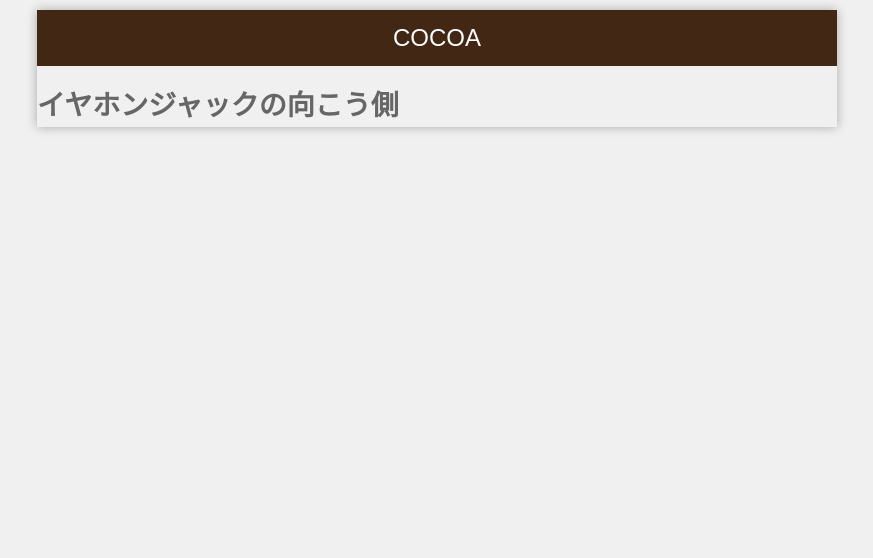
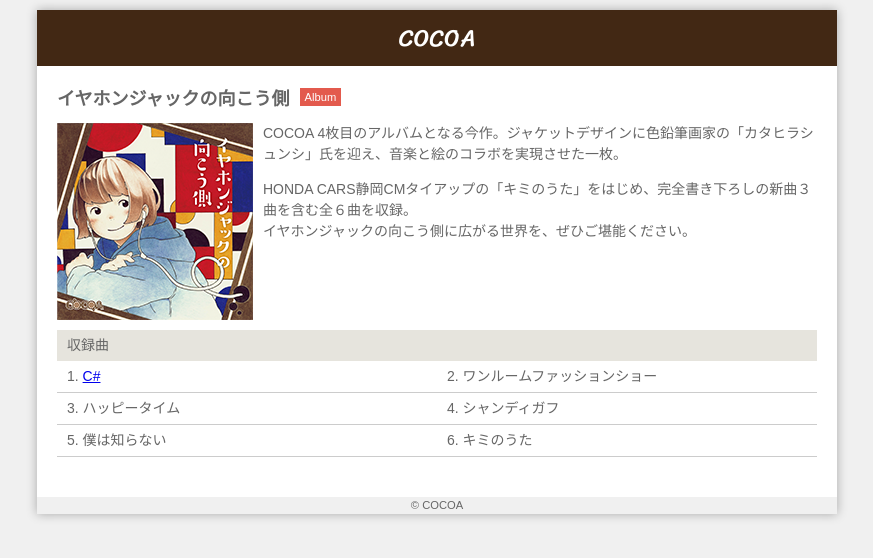
Before and after one commit to murayama333/htmlcssjs_book, a plain HTML site: page index.html in a window 1280 px wide. Shown: the whole page, without its empty margins (203-1076 px from the left). Drawn offline with Linux system fonts and the light colour scheme.

Commit message:
update section-2

```diff
--- a/css/style.css
+++ b/css/style.css
@@ -1,4 +1,5 @@
 @import url(sanitize.css);
+@import url('https://fonts.googleapis.com/css?family=Sriracha');
 
 body {
   background-color: #f0f0f0;
@@ -20,8 +21,74 @@ header {
 }
 
 header h1 {
+  font-family: 'Sriracha', cursive;
   margin: 0;
   font-size: 24px;
   font-weight: normal;
   text-align: center;
 }
+
+.description img {
+  float: left;
+  margin: 0 10px 10px 0;
+}
+
+.information h1 {
+  font-size: 18px;
+  margin: 0 10px 10px 0;
+  float: left;
+}
+
+.information .type {
+  display: inline;
+  background-color: #E35A4D;
+  padding: 3px 5px;
+  font-size: 80%;
+  color: #fff;
+}
+
+.description {
+  clear: left;
+}
+
+.content {
+  background-color: #fff;
+  padding: 20px;
+}
+
+.songs {
+  margin: 0 0 20px;
+}
+
+.songs h2 {
+  clear: left;
+  font-size: 100%;
+  font-weight: normal;
+  margin: 0;
+  background-color: #E6E4DD;
+  padding: 5px 10px;
+}
+
+.songs ol {
+  padding: 0;
+  margin: 0;
+  list-style: decimal inside;
+}
+
+.songs li {
+  border-bottom: 1px solid #ccc;
+  width: 50%;
+  float: left;
+  padding: 5px 10px;
+}
+
+.clearfix:after {
+  content: " ";
+  display: table;
+  clear: both;
+}
+
+footer {
+  text-align: center;
+  font-size: 80%;
+}
--- a/index.html
+++ b/index.html
@@ -8,12 +8,35 @@
 </head>
 <body>
   <div class="container">
-      <header>
-        <h1>COCOA</h1>
-      </header>
+    <header>
+      <h1>COCOA</h1>
+    </header>
+    <div class="content">
       <section class="information">
         <h1>イヤホンジャックの向こう側</h1>
+        <p class="type">Album</p>
+        <div class="description">
+          <img src="img/jacket.png" alt="イヤホンジャックの向こう側">
+          <p>COCOA 4枚目のアルバムとなる今作。ジャケットデザインに色鉛筆画家の「カタヒラシュンシ」氏を迎え、音楽と絵のコラボを実現させた一枚。</p>
+          <p>HONDA CARS静岡CMタイアップの「キミのうた」をはじめ、完全書き下ろしの新曲３曲を含む全６曲を収録。<br>
+          イヤホンジャックの向こう側に広がる世界を、ぜひご堪能ください。</p>
+        </div>
       </section>
+      <section class="songs">
+        <h2>収録曲</h2>
+        <ol class="clearfix">
+          <li><a href="https://youtu.be/vjqTkOISzeY" target="_blank">C#</a></li>
+          <li>ワンルームファッションショー</li>
+          <li>ハッピータイム</li>
+          <li>シャンディガフ</li>
+          <li>僕は知らない</li>
+          <li>キミのうた</li>
+        </ol>
+      </section>
+    </div>
+    <footer>
+        &copy; COCOA
+    </footer>
   </div>
 </body>
 </html>
```
Also changed, not shown: img/jacket.png (added).
